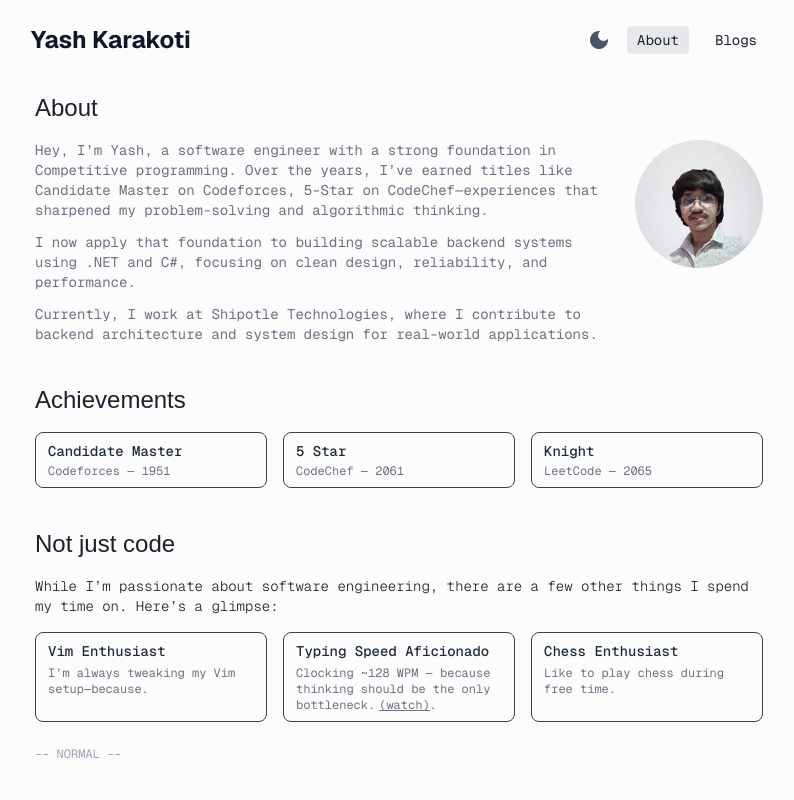
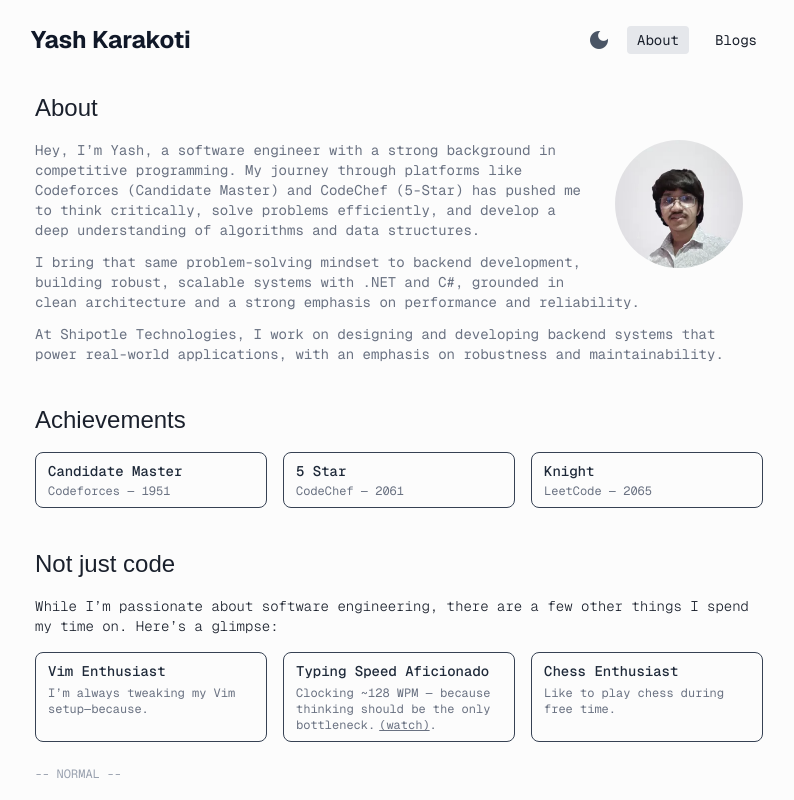
Before and after one commit to Ykarakoti77/blog, a Next.js app: page / in a window 1280 px wide. Shown: the top 800 px of the page, without its empty margins (241-1035 px from the left). Built offline with nearby package versions, Linux system fonts and the light colour scheme.

Commit message:
image float

```diff
--- a/src/app/page.tsx
+++ b/src/app/page.tsx
@@ -39,27 +39,8 @@ export default function HomePage() {
       <h2 className="text-2xl font-medium mb-4" id="about">
         About
       </h2>
-      <div className="flex flex-row items-start gap-6 mb-10">
-        <div className="text-sm text-gray-500 font-normal font-mono">
-          <p>
-            Hey, I’m Yash, a software engineer with a strong foundation in
-            Competitive programming. Over the years, I’ve earned titles like
-            Candidate Master on Codeforces, 5-Star on CodeChef—experiences that
-            sharpened my problem-solving and algorithmic thinking.
-          </p>
-          <p className="py-3">
-            I now apply that foundation to building scalable backend systems
-            using .NET and C#, focusing on clean design, reliability, and
-            performance.
-          </p>
-          <p>
-            Currently, I work at Shipotle Technologies, where I contribute to
-            backend architecture and system design for real-world applications.
-          </p>
-        </div>
-
-        {/* Image on the right */}
-        <div className="w-32 h-32 rounded-full overflow-hidden shrink-0">
+      <div className="mb-10">
+        <div className="w-32 h-32 rounded-full overflow-hidden shrink-0 float-right mx-5 mb-5">
           <Image
             src="/profile.jpg"
             alt="Profile"
@@ -68,6 +49,28 @@ export default function HomePage() {
             className="object-cover grayscale-25 hover:grayscale-0"
           />
         </div>
+        <div className="text-sm text-gray-500 font-normal font-mono">
+          <p>
+            Hey, I’m Yash, a software engineer with a strong background in
+            competitive programming. My journey through platforms like
+            Codeforces (Candidate Master) and CodeChef (5-Star) has pushed me to
+            think critically, solve problems efficiently, and develop a deep
+            understanding of algorithms and data structures.
+          </p>
+          <p className="my-3">
+            I bring that same problem-solving mindset to backend development,
+            building robust, scalable systems with .NET and C#, grounded in
+            clean architecture and a strong emphasis on performance and
+            reliability.
+          </p>
+          <p>
+            At Shipotle Technologies, I work on designing and developing backend
+            systems that power real-world applications, with an emphasis on
+            robustness and maintainability.
+          </p>
+        </div>
+
+        {/* Image on the right */}
       </div>
 
       <h2 className="text-2xl font-medium mb-4" id="about">
```
